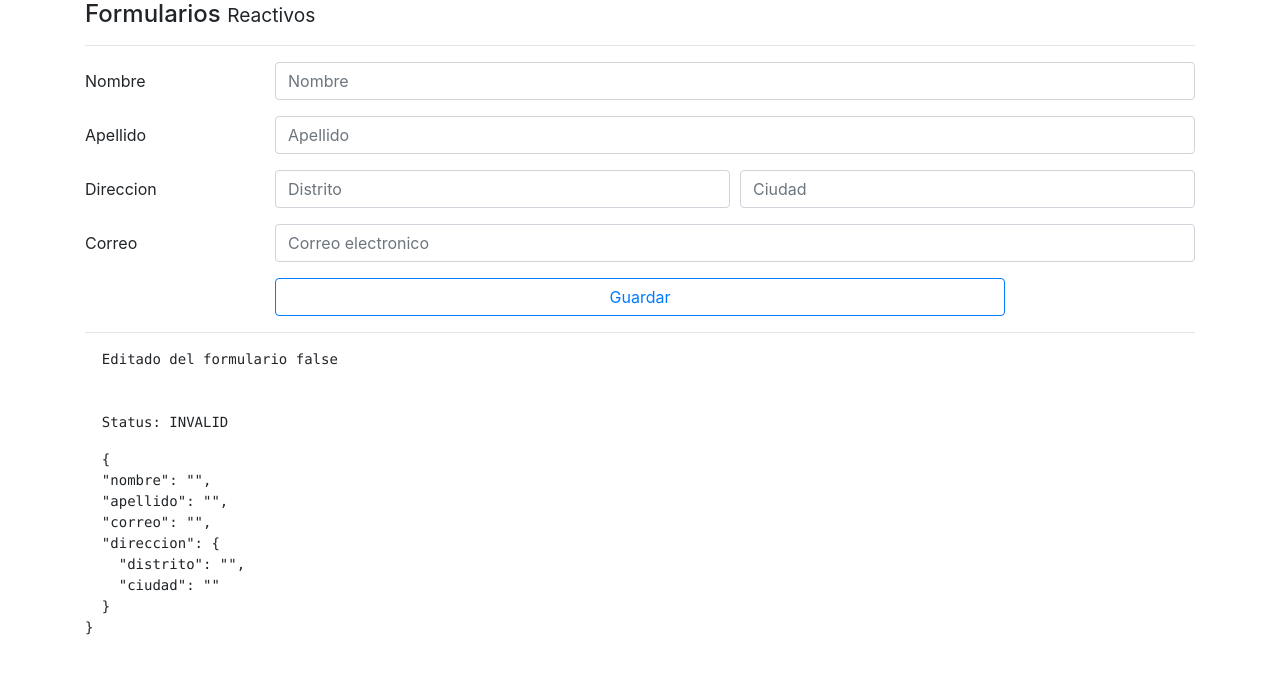
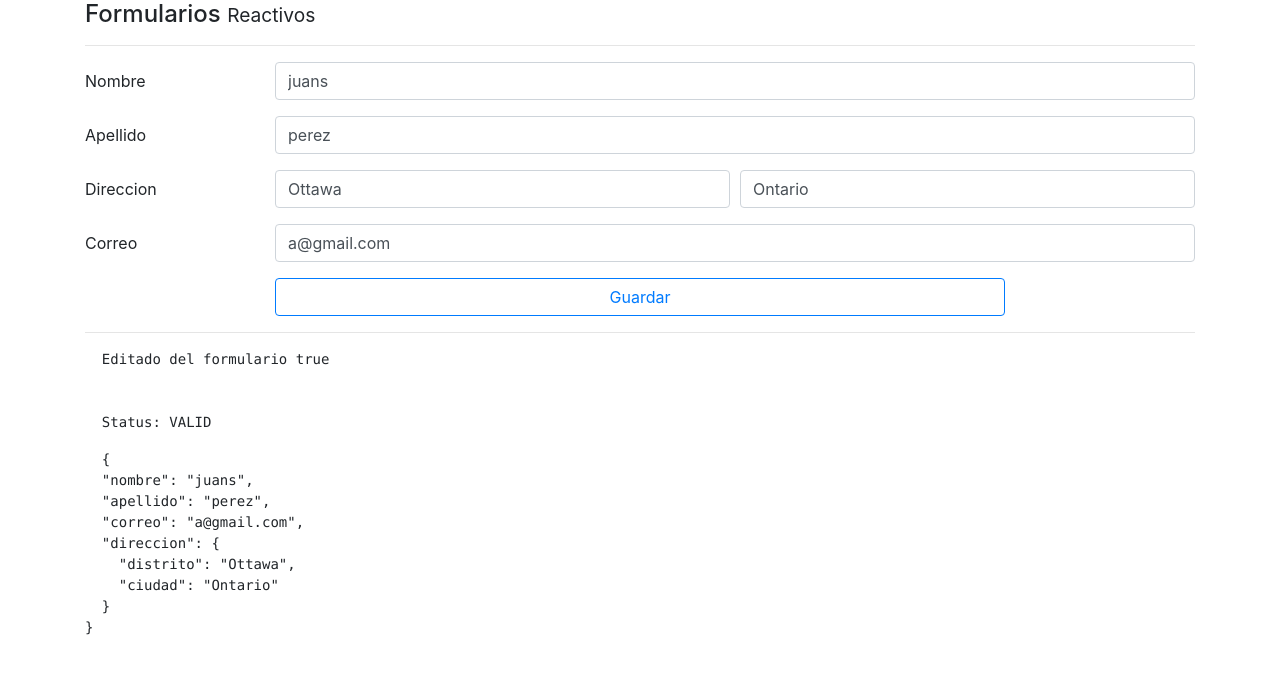
Before and after one commit to dafma/reactiveForms, an Angular app: page /reactivo in a window 1280 px wide. Shown: the top 674 px of the page. Built offline with nearby package versions, Linux system fonts and the light colour scheme.

Commit message:
reset y carga de datos inicial

```diff
--- a/src/app/pages/reactive/reactive.component.html
+++ b/src/app/pages/reactive/reactive.component.html
@@ -37,10 +37,10 @@
     <label class="col-2 col-form-label">Direccion</label>
     <div class="form-row col">
       <div class="col">
-        <input type="text" class="form-control" placeholder="Distrito" formControlName="distrito">
+        <input type="text" class="form-control" placeholder="Distrito" formControlName="distrito" [class.is-invalid]="distritoNoValido">
       </div>
       <div class="col">
-        <input type="text" class="form-control" placeholder="Ciudad" formControlName="ciudad">
+        <input type="text" class="form-control" placeholder="Ciudad" formControlName="ciudad" [class.is-invalid]="ciudadNoValido">
       </div>
     </div>
   </div>
--- a/src/app/pages/reactive/reactive.component.ts
+++ b/src/app/pages/reactive/reactive.component.ts
@@ -11,43 +11,76 @@ export class ReactiveComponent implements OnInit {
 
   constructor(private fb: FormBuilder) {
     this.crearFormulario();
+    this.cargarDataAlFormulario();
   }
 
   ngOnInit(): void {
   }
 
-  get nombreNoValido(){
+  get nombreNoValido() {
     return this.forma.get('nombre').invalid && this.forma.get('nombre').touched
   }
 
-  get apellidoNoValido(){
+  get apellidoNoValido() {
     return this.forma.get('apellido').invalid && this.forma.get('apellido').touched
   }
 
-  get correoNoValido(){
+  get correoNoValido() {
     return this.forma.get('correo').invalid && this.forma.get('correo').touched
   }
 
+  get distritoNoValido() {
+    return this.forma.get('direccion.distrito').invalid && this.forma.get('direccion.distrito').touched
+  }
+
+  get ciudadNoValido() {
+    return this.forma.get('direccion.ciudad').invalid && this.forma.get('direccion.ciudad').touched
+  }
+
+
+
   crearFormulario() {
     this.forma = this.fb.group({
-      nombre  : ['', [Validators.required, Validators.minLength(5)]],
+      nombre: ['', [Validators.required, Validators.minLength(5)]],
       apellido: ['', Validators.required],
-      correo  : ['', [Validators.email, Validators.required]],
+      correo: ['', [Validators.email, Validators.required]],
       direccion: this.fb.group({
         distrito: ['', Validators.required],
-        ciudad  : ['', Validators.required]
+        ciudad: ['', Validators.required]
       }),
     });
   }
 
-  guardar(){
+  cargarDataAlFormulario() {
+    this.forma.reset({
+      nombre: "juans",
+      apellido: "perez",
+      correo: "a@gmail.com",
+      direccion: {
+        distrito: "Ottawa",
+        ciudad: "Ontario"
+      }
+    });
+  }
+
+  guardar() {
     console.log(this.forma);
     if (this.forma.invalid) {
       Object.values(this.forma.controls).forEach(control => {
-        control.markAllAsTouched();
+        if (control instanceof FormGroup) {
+          Object.values(control.controls).forEach(control => control.markAllAsTouched());
+        } else {
+          control.markAllAsTouched();
+        }
 
       });
     }
+    // reseteo
+    this.forma.reset({
+      nombre: "Sin nombre"
+    });
   }
 
+
+
 }
```
